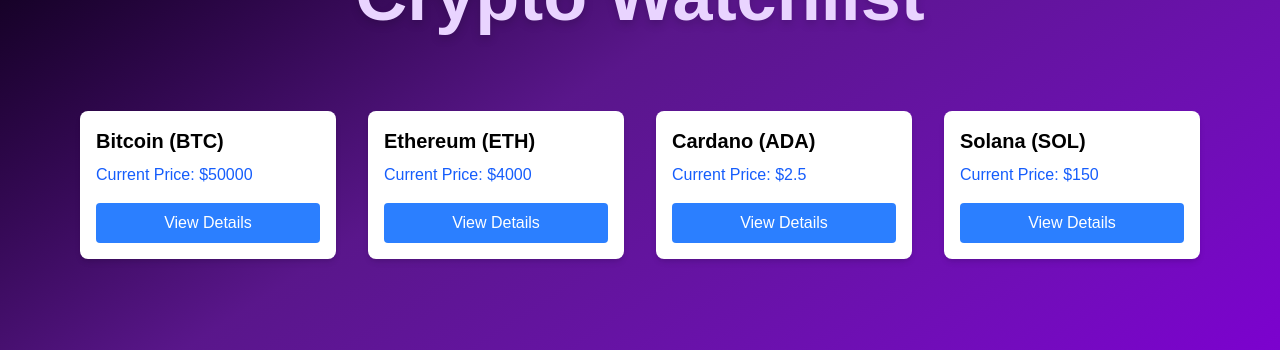
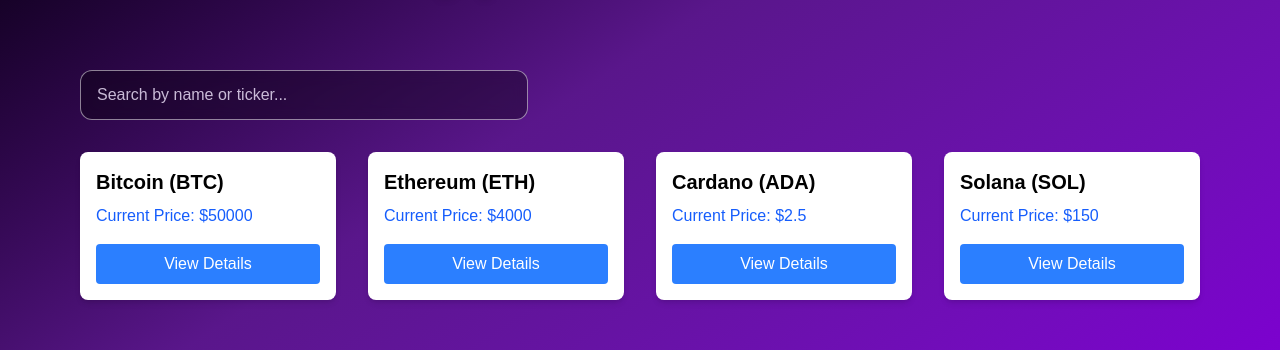
Before and after one commit to agility-partners/balaji-cohort, a Next.js app: page / in a window 1280 px wide. Shown: the part 363-713 px from the top of the page. Built offline with nearby package versions, Linux system fonts and the light colour scheme.

Commit message:
Add search bar to home page

```diff
--- a/domains/crypto/components/CryptoHomePage.tsx
+++ b/domains/crypto/components/CryptoHomePage.tsx
@@ -1,15 +1,36 @@
+"use client";
 import CryptoCard from "./CryptoCard";
 import { cryptosData } from "../mock/cryptos.mock";
+import { useState } from "react";
 
 export default function CryptoHomePage() {
+  const [search, setSearch] = useState("");
+
+  const filteredCryptos = cryptosData.filter(
+    (crypto) =>
+      crypto.name.toLowerCase().includes(search.toLowerCase()) ||
+      crypto.ticker.toLowerCase().includes(search.toLowerCase())
+  );
+
   return (
     <>
       <h1 className="text-7xl font-extrabold text-center mb-20 mt-0 text-purple-200 drop-shadow-lg">
         Crypto Watchlist
       </h1>
 
-      <div className="flex flex-wrap gap-8 justify-center">
-        {cryptosData.map((crypto) => (
+      <div className="w-full max-w-6xl mx-auto px-4 self-stretch">
+        <div className="mb-8 w-full">
+          <input
+            type="text"
+            value={search}
+            onChange={(e) => setSearch(e.target.value)}
+            placeholder="Search by name or ticker..."
+            className="w-full max-w-md px-4 py-3 rounded-xl bg-black/35 border border-white/50 text-white placeholder:text-purple-100/80 backdrop-blur-sm focus:outline-none focus:ring-2 focus:ring-purple-300"
+          />
+        </div>
+
+        <div className="w-full grid grid-cols-1 sm:grid-cols-2 lg:grid-cols-4 gap-8 justify-items-start">
+          {filteredCryptos.map((crypto) => (
             <CryptoCard
               key={crypto.ticker}
               name={crypto.name}
@@ -18,6 +39,7 @@
             />
           ))}
         </div>
+      </div>
     </>
   );
 }
```
Lines whose indentation alone changed are shown as unchanged.
